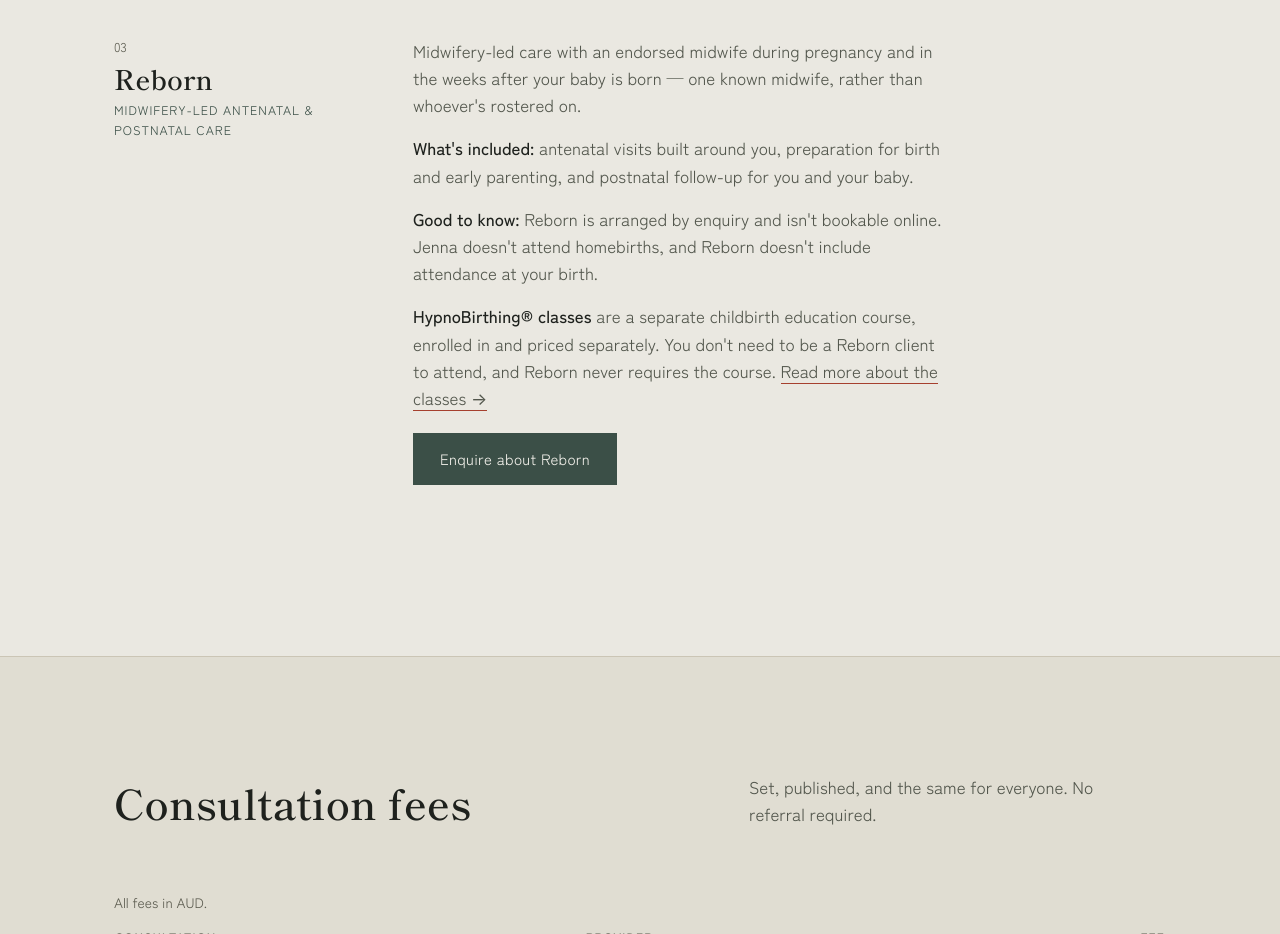
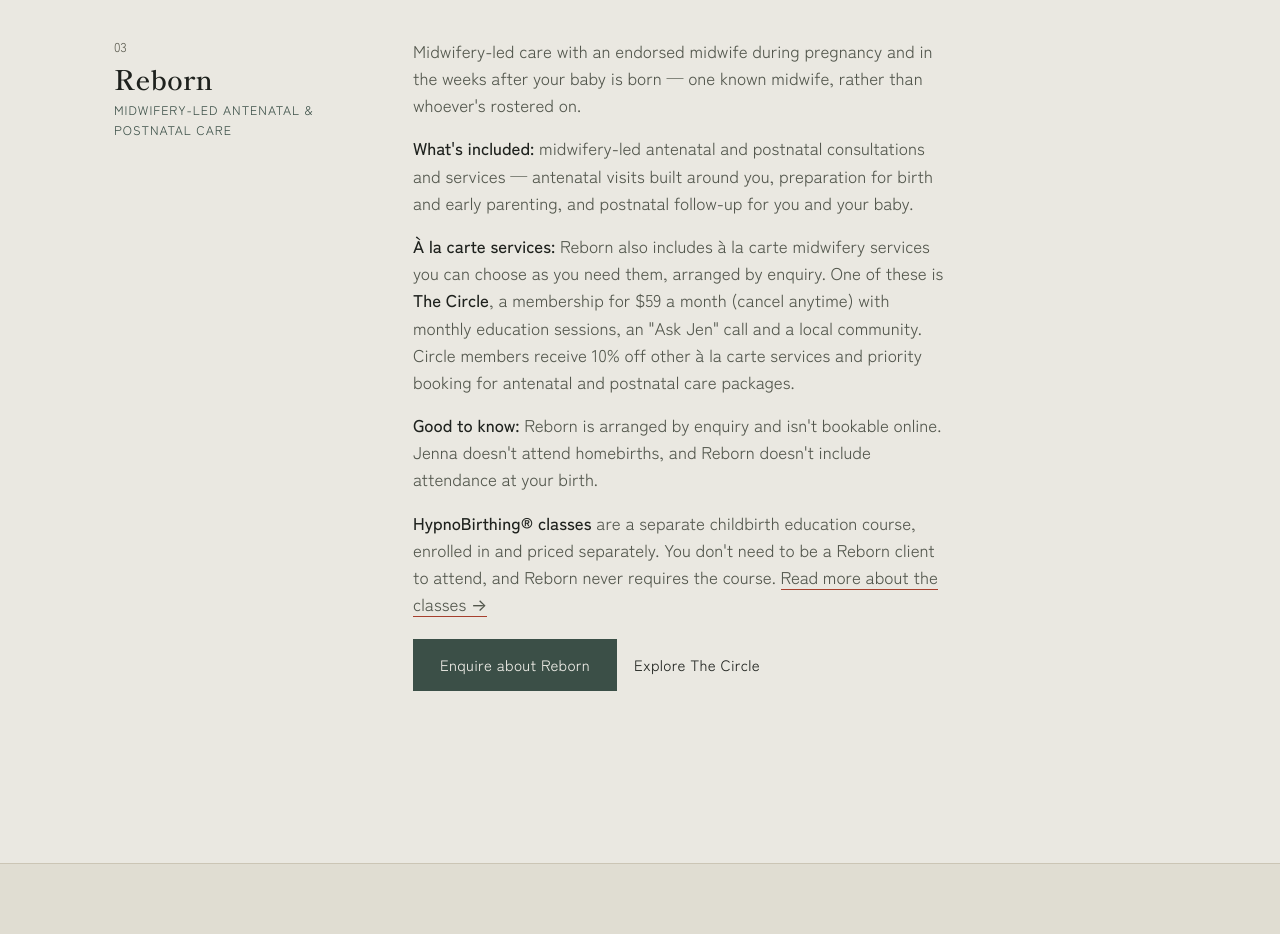
Before and after one commit to Shibuihealth/shibuihealth-website, a plain HTML site: page services.html in a window 1280 px wide. Shown: the part 1920-2854 px from the top of the page. Drawn offline with Linux system fonts and the light colour scheme.

Commit message:
Position The Circle as an à la carte service within Reborn
Co-Authored-By: Claude Sonnet 5.5 <noreply@anthropic.com>
Claude-Session: https://claude.ai/code/session_018febjmWyrZerygTXe4uuCX

```diff
--- a/services.html
+++ b/services.html
@@ -87,11 +87,13 @@
         </div>
         <div class="body">
           <p>Midwifery-led care with an endorsed midwife during pregnancy and in the weeks after your baby is born — one known midwife, rather than whoever's rostered on.</p>
-          <p><strong>What's included:</strong> antenatal visits built around you, preparation for birth and early parenting, and postnatal follow-up for you and your baby.</p>
+          <p><strong>What's included:</strong> midwifery-led antenatal and postnatal consultations and services — antenatal visits built around you, preparation for birth and early parenting, and postnatal follow-up for you and your baby.</p>
+          <p><strong>À la carte services:</strong> Reborn also includes à la carte midwifery services you can choose as you need them, arranged by enquiry. One of these is <strong>The Circle</strong>, a membership for $59 a month (cancel anytime) with monthly education sessions, an "Ask Jen" call and a local community. Circle members receive 10% off other à la carte services and priority booking for antenatal and postnatal care packages.</p>
           <p><strong>Good to know:</strong> Reborn is arranged by enquiry and isn't bookable online. Jenna doesn't attend homebirths, and Reborn doesn't include attendance at your birth.</p>
           <p><strong>HypnoBirthing® classes</strong> are a separate childbirth education course, enrolled in and priced separately. You don't need to be a Reborn client to attend, and Reborn never requires the course. <a href="hypnobirthing.html" style="color:inherit;border-bottom:1px solid var(--seal);text-decoration:none;">Read more about the classes →</a></p>
           <div class="actions">
             <a href="contact.html?topic=midwifery#enquiry" class="btn btn-solid">Enquire about Reborn</a>
+            <a href="circle.html" class="btn btn-quiet">Explore The Circle</a>
           </div>
         </div>
       </div>
```
Also changed, not shown: circle.html (+2 -1 lines), index.html (+1 -1 lines).
